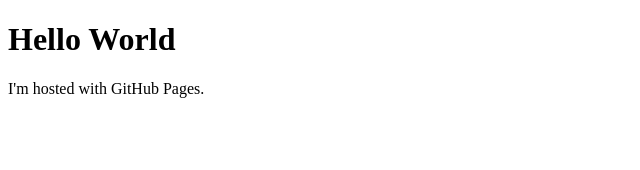
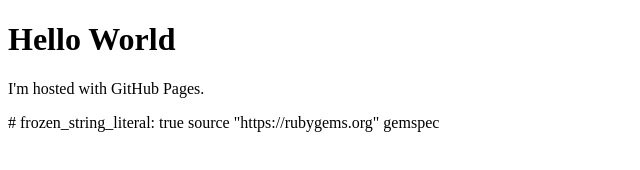
Before and after one commit to MiningBear-debugs/Alex-Rad-Projects.github.io, a plain HTML site: page index.html in a window 1280 px wide. Shown: the whole page, without its empty margins (0-640 px from the left). Drawn offline with Linux system fonts and the light colour scheme.

Commit message:
Update index.html

```diff
--- a/index.html
+++ b/index.html
@@ -4,4 +4,8 @@
 <h1>Hello World</h1>
 <p>I'm hosted with GitHub Pages.</p>
 </body>
+  # frozen_string_literal: true
+
+source "https://rubygems.org"
+gemspec
 </html>
```
